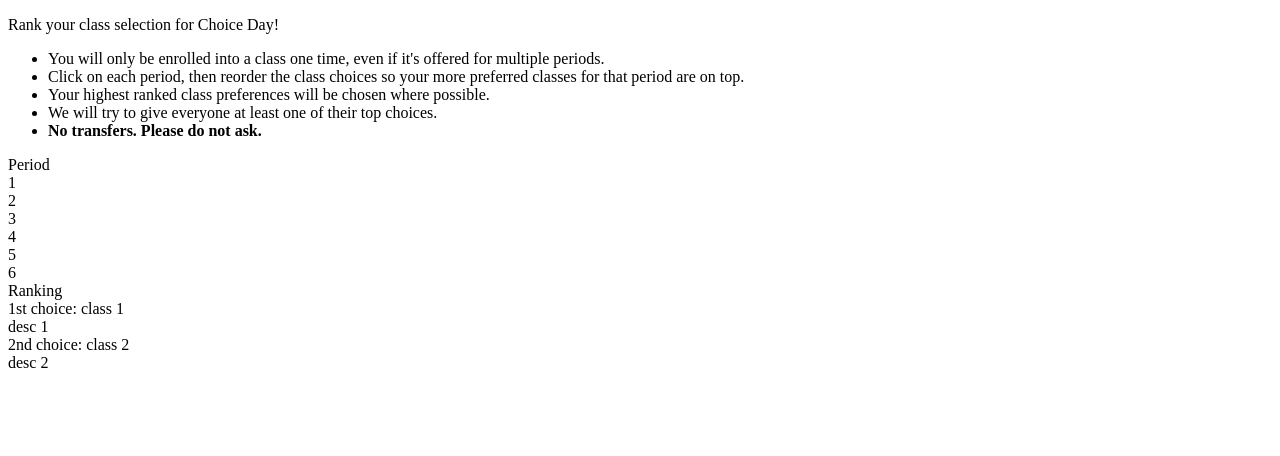
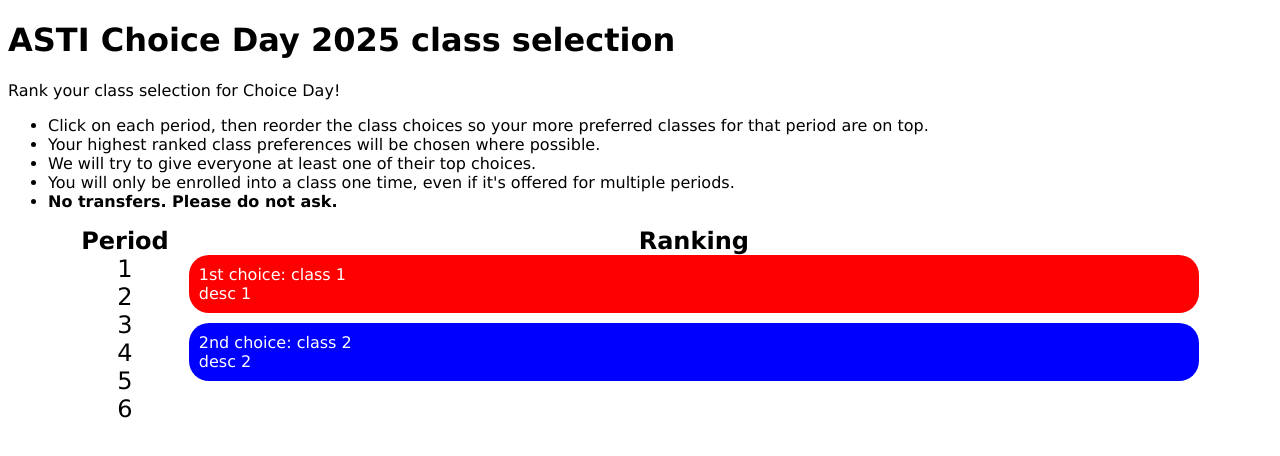
Before and after one commit to Hal-9k1/choice-day-form, a React app: page / in a window 1280 px wide. Shown: the top 456 px of the page. Built offline with nearby package versions, Linux system fonts and the light colour scheme; the HTML template or start-up script is replaced by a standard one.

Commit message:
Style stuff

```diff
--- a/package.json
+++ b/package.json
@@ -13,6 +13,7 @@
     "@babel/preset-react": "^7.26.3",
     "babel-loader": "^10.0.0",
     "cross-env": "^7.0.3",
+    "css-loader": "^7.1.2",
     "html-webpack-plugin": "^5.6.3",
     "mini-css-extract-plugin": "^2.9.2",
     "react": "^19.1.0",
--- /dev/null
+++ b/src/App.css
@@ -0,0 +1,46 @@
+.App {
+  font-family: Verdana, sans-serif;
+  box-sizing: border-box;
+}
+.App-col {
+  display: inline-block;
+  vertical-align: top;
+  padding: 0 10px;
+}
+
+.App-chooser {
+  margin: 0 5%;
+  display: flex;
+}
+
+.App-table-header {
+  font-weight: bold;
+  font-size: 24px;
+  text-align: center;
+}
+
+.App-table-row {
+  font-size: 24px;
+  text-align: center;
+}
+
+.App-ranking {
+  flex-grow: 1;
+}
+
+.App-ranking-tile {
+  background-color: red;
+  color: white;
+  padding: 10px;
+  border-radius: 20px;
+  margin-bottom: 10px;
+}
+
+.App-ranking-transferring {
+  opacity: 0.5;
+}
+
+/*.App-ranking-drop-target {
+  filter: saturate(50%);
+  border: 5px dashed orange;
+}*/
--- a/src/App.js
+++ b/src/App.js
@@ -1,4 +1,5 @@
-import { useState } from 'react';
+import { useState, useCallback, useEffect } from 'react';
+import './App.css';
 
 const MIME = 'application/x-choice-day-selection';
 const PERIODS = 6;
@@ -6,23 +7,29 @@ const CHOICE_DATA = [
   {
     name: 'class 1',
     desc: 'desc 1',
+    textColor: 'white',
+    backgroundColor: 'red',
     periods: [1],
   },
   {
     name: 'class 2',
     desc: 'desc 2',
+    textColor: 'white',
+    backgroundColor: 'blue',
     periods: [1],
   },
   {
     name: 'class 3',
     desc: 'desc 3',
+    textColor: 'white',
+    backgroundColor: 'green',
     periods: [2],
   },
 ];
 
 function getDefaultChoices() {
   return Array(PERIODS).fill(null).map((_, i) =>
-    CHOICE_DATA.filter(choice => choice.periods.includes(i))
+    CHOICE_DATA.filter(choice => choice.periods.includes(i + 1))
   );
 }
 
@@ -44,8 +51,20 @@ function getOrdinal(num) {
 
 export default function App() {
   const [choices, setChoices] = useState(getDefaultChoices);
-  const [selected, setSelected] = useState(1);
+  const [selected, setSelected] = useState(0);
   const [transferring, setTransferring] = useState(null);
+  const [dropTarget, setDropTarget] = useState(null);
+  const [dropRefCount, setDropRefCount] = useState(0);
+  const onDragEnd = useCallback(() => {
+    setTransferring(null);
+    setDropTarget(null);
+    setDropRefCount(0);
+  }, []);
+
+  useEffect(() => {
+    window.addEventListener('dragend', onDragEnd);
+    return () => window.removeEventListener('dragend', onDragEnd);
+  }, []);
 
   const onDragStart = (i, e) => {
     e.dataTransfer.setData(MIME, i);
@@ -58,9 +77,24 @@ export default function App() {
     e.dataTransfer.dropEffect = 'move';
   };
 
+  const onDragEnter = (i, e) => {
+    if (e.dataTransfer.types.includes(MIME) && i !== transferring) {
+      setDropTarget(i);
+      setDropRefCount(n => n + 1);
+    }
+  };
+
+  const onDragLeave = (i, e) => {
+    if (e.dataTransfer.types.includes(MIME) && i !== transferring) {
+      if (dropRefCount === 1) {
+        setDropTarget(null);
+      }
+      setDropRefCount(n => n - 1);
+    }
+  };
+
   const onDrop = (i, e) => {
     e.preventDefault();
-    console.log(choices[selected]);
     setChoices(choices.with(selected, choices[selected]
       .with(i, choices[selected][e.dataTransfer.getData(MIME)])
       .with(e.dataTransfer.getData(MIME), choices[selected][i])
@@ -69,12 +103,9 @@ export default function App() {
   return (
     <div className='App'>
       <div className='App-intro'>
+        <h1>ASTI Choice Day 2025 class selection</h1>
         <p>Rank your class selection for Choice Day!</p>
         <ul>
-          <li>
-            You will only be enrolled into a class one time, even if it&apos;s offered for multiple
-            periods.
-          </li>
           <li>
             Click on each period, then reorder the class choices so your more preferred classes for
             that period are on top.
@@ -84,6 +115,10 @@ export default function App() {
           </li>
           <li>
             We will try to give everyone at least one of their top choices.
+          </li>
+          <li>
+            You will only be enrolled into a class one time, even if it&apos;s offered for multiple
+            periods.
           </li>
           <li>
             <strong>No transfers. Please do not ask.</strong>
@@ -99,7 +134,7 @@ export default function App() {
                 + (i % 2 ? ' App-table-row-alt' : '')
                 + (i === selected ? ' App-table-row-selected' : '')
               }
-              onClick={() => setSelected(i + 1)}
+              onClick={() => setSelected(i)}
               key={`key-${i}`}
             >
               {i + 1}
@@ -111,11 +146,15 @@ export default function App() {
           <div className='App-ranking-body'>
             {choices[selected].map((choice, i) => (
               <div
-                className={
-                  `App-ranking-tile${transferring === i ? ' App-ranking-transferring' : ''}`
+                className={'App-ranking-tile'
+                  + (transferring === i ? ' App-ranking-transferring' : '')
+                  + (dropTarget === i ? ' App-ranking-drop-target' : '')
                 }
+                onDragEnter={e => onDragEnter(i, e)}
+                onDragLeave={e => onDragLeave(i, e)}
                 onDragOver={e => onDragOver(i, e)}
                 onDrop={e => onDrop(i, e)}
+                style={{ color: choice.textColor, backgroundColor: choice.backgroundColor }}
                 key={`key-${i}`}
               >
                 <div
```
Also changed, not shown: 1 other file (tests, documents, lock files or other folders).
